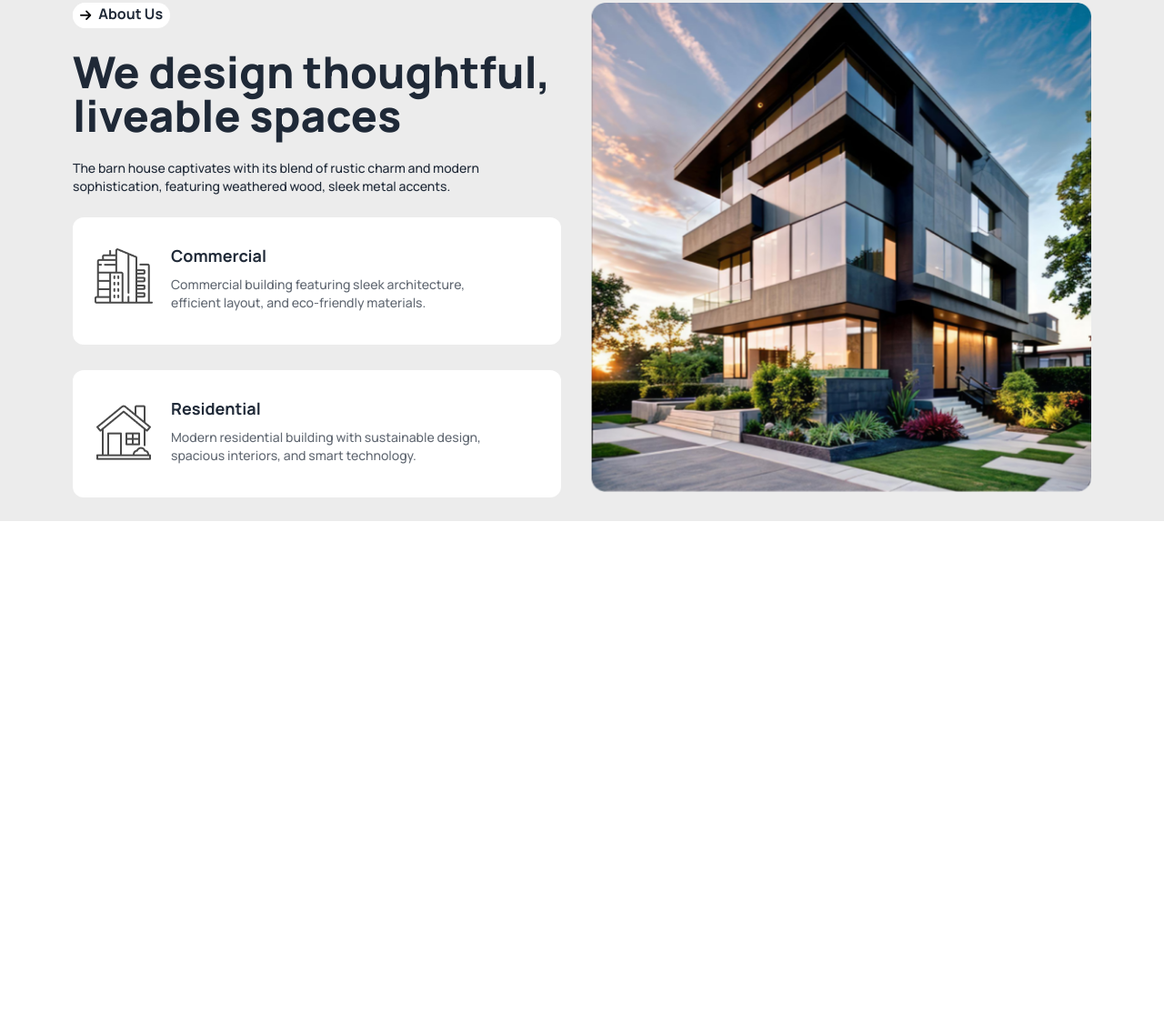
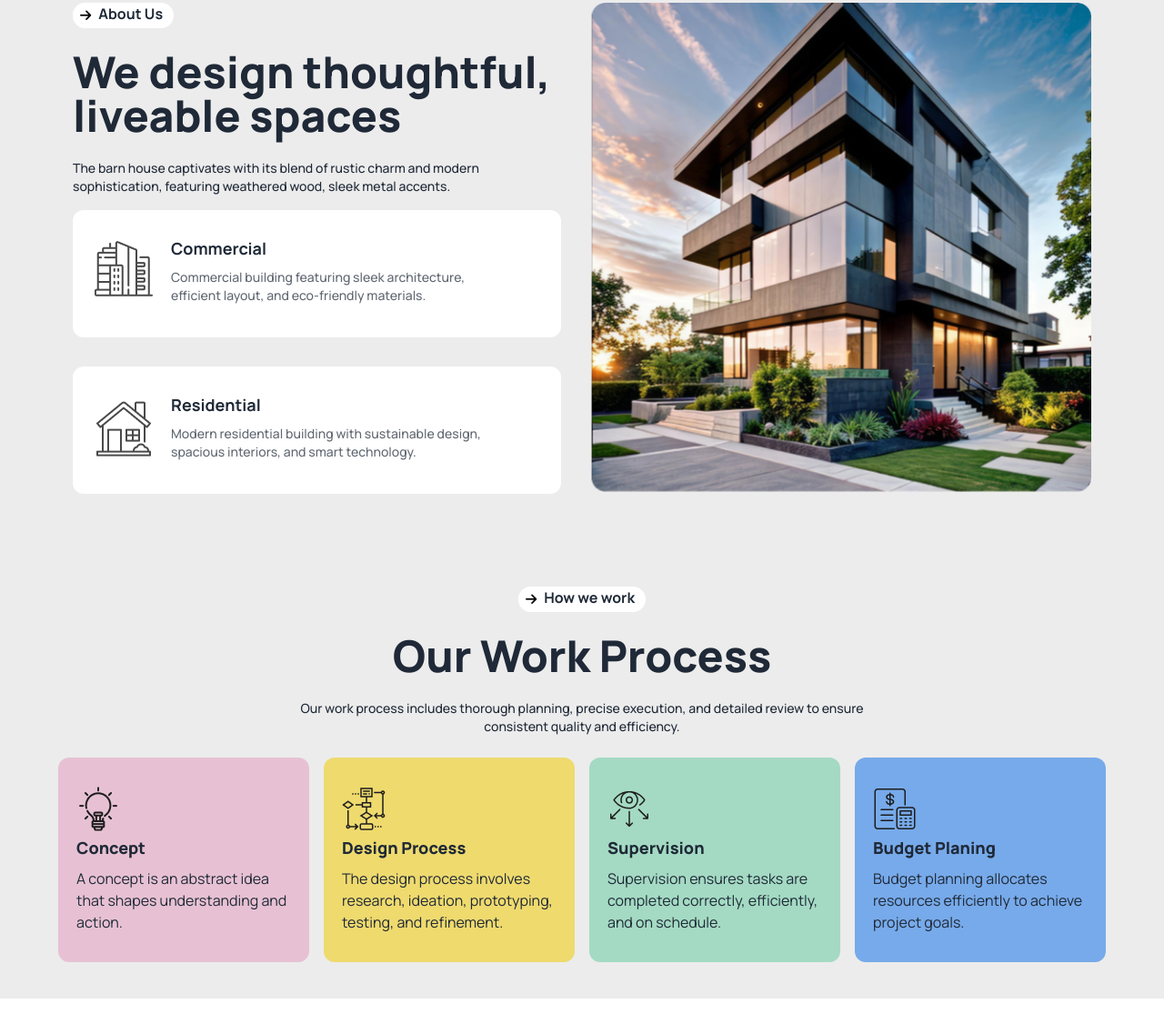
Before and after one commit to Sabbir-663/assignment-003, a plain HTML site: page index.html in a window 1280 px wide. Shown: the part 877-2014 px from the top of the page at 91% size. Before the commit the page ends 1530 px from the top, so only its background shows below. Drawn offline with nearby package versions, Linux system fonts and the light colour scheme.

Commit message:
#rd section done

```diff
--- a/index.html
+++ b/index.html
@@ -115,9 +115,11 @@
         </div>
       </section>
     </header>
-    <main class="bg-[#c4c4c454]  h-5xl mb-20">
 
 
+    <main>
+
+      <div class="bg-[#c4c4c454] mb-20 pb-10">
       <!-- Section 2  --><!-- Section 2  --><!-- Section 2  --><!-- Section 2  --><!-- Section 2  --><!-- Section 2  -->
 
       <!-- Vector Img -->
@@ -128,7 +130,7 @@
         <!-- S-2 Start -->
         <section class=" max-w-6xl mx-auto mb-20 md:flex text-center md:text-left pt-5 md:pt-0 px-4 ">
         <div class="md:w-1/2">
-          <a  class="flex  bg-[#FFFFFF] rounded-full w-max pr-2 mb-6 mx-auto md:mx-0  " href="#">
+          <a  class="flex  bg-[#FFFFFF] rounded-full w-max pr-3 mb-6 mx-auto md:mx-0  " href="#">
             <i class="fa-solid fa-arrow-right bg-[#FFFFFF] rounded-full py-1 px-2 text-sm  text-black"></i>
             <p class="font-bold text-md "> About Us </p>
           </a>
@@ -136,11 +138,11 @@
 
           <div>
             <h1 class=" text-2xl md:text-5xl font-extrabold mb-6">We design thoughtful, liveable spaces</h1>
-            <p class="md:text-md text-sm font-medium mb-6">The barn house captivates with its blend of rustic charm and modern sophistication, featuring weathered wood, sleek metal accents.</p>
+            <p class="md:text-md text-sm font-medium mb-4 ">The barn house captivates with its blend of rustic charm and modern sophistication, featuring weathered wood, sleek metal accents.</p>
             <!-- Div for cards -->
             <div>
               <!-- 1 -->
-              <div class="flex bg-white md:pr-24 pl-6 py-3 rounded-xl  sm:mb-4 md:mb-7 text-left mb-4 md:mb-0 ">
+              <div class="flex bg-white md:pr-24 pl-6 py-2 md:py-3 rounded-xl  sm:mb-4 md:mb-8 text-left mb-4 md:mb-0 ">
                <div>
                 <div class="pt-5 pr-5">
                   <img src="./assets/commercial.png" alt="">
@@ -170,16 +172,65 @@
             </div>
           </div>
         </div>
-        <div class="md:pl-8 md:pb-8">
+        <div class="md:pl-8 md:pb-6">
           <img class="hidden md:flex" src="./assets/Rectangle.png" alt="">
           <img class="md:hidden rounded-xl" src="./assets/Rectangle 2.png" alt="">
         </div>
         </section>
 
+  <!-- Section 3 --> <!-- Section 3 --> <!-- Section 3 --> <!-- Section 3 --> <!-- Section 3 --> <!-- Section 3 --> <!-- Section 3 -->
 
+        <section class="max-w-6xl mx-auto px-4 md:px-0">
+          <div>
+            <div class="flex justify-center">
+              <a  class=" justify-center flex  bg-[#FFFFFF] rounded-full w-max pr-3 mb-6 mx-auto md:mx-0  " href="#">
+                <i class="fa-solid fa-arrow-right bg-[#FFFFFF] rounded-full py-1 px-2 text-sm  text-black"></i>
+                <p class="font-bold text-md "> How we work </p>
+              </a>
+            </div>
+             <h1 class=" flex justify-center text-2xl md:text-5xl font-extrabold mb-6">Our Work Process</h1>
 
+             <p class="  md:text-md text-sm font-medium mb-4 md:mb-6 md:w-3/5 mx-auto text-center ">Our work process includes thorough planning, precise execution, and detailed review to ensure consistent quality and efficiency.</p>
 
+          </div>
+
+          <!-- CARDS --><!-- CARDS -->
+          <div class="grid md:grid-cols-4 gap-4">
+            <!-- 1 -->
+            <div class="px-5 py-8 rounded-xl bg-[#E7C1D3]">
+              <img src="./assets/concept.png" alt="">
+              <h1 class="text-lg font-extrabold mb-2 mt-1" >Concept</h1>
+              <p class="text-md font-normal">A concept is an abstract idea that shapes understanding and action.</p>
+
+            </div>
+            <!-- 2 -->
+            <div class="px-5 py-8 rounded-xl bg-[#EFDA6E]">
+              <img src="./assets/flow-chart.png" alt="">
+              <h1 class="text-lg font-extrabold mb-2 mt-1">Design Process</h1>
+              <p class="text-md font-normal">The design process involves research, ideation, prototyping, testing, and refinement.</p>
+
+            </div>
+            <!-- 3 -->
+            <div class="px-5 py-8 rounded-xl bg-[#A4DAC3] ">
+              <img src="./assets/vision.png" alt="">
+              <h1 class="text-lg font-extrabold mb-2 mt-1">Supervision</h1>
+              <p class="text-md font-normal">Supervision ensures tasks are completed correctly, efficiently, and on schedule. </p>
+
+            </div>
+            <!-- 4 -->
+            <div class="px-5 py-8 rounded-xl bg-[#77AAEA]">
+              <img src="./assets/budget-planning.png" alt="">
+              <h1 class="text-lg font-extrabold mb-2 mt-1">Budget Planing</h1>
+              <p class="text-md font-normal">Budget planning allocates resources efficiently to achieve project goals.</p>
+
+            </div>
+          </div>
+        </section>
+
+      </div>
     </main>
-    <footer></footer>
+    <footer>
+
+    </footer>
   </body>
 </html>
```
